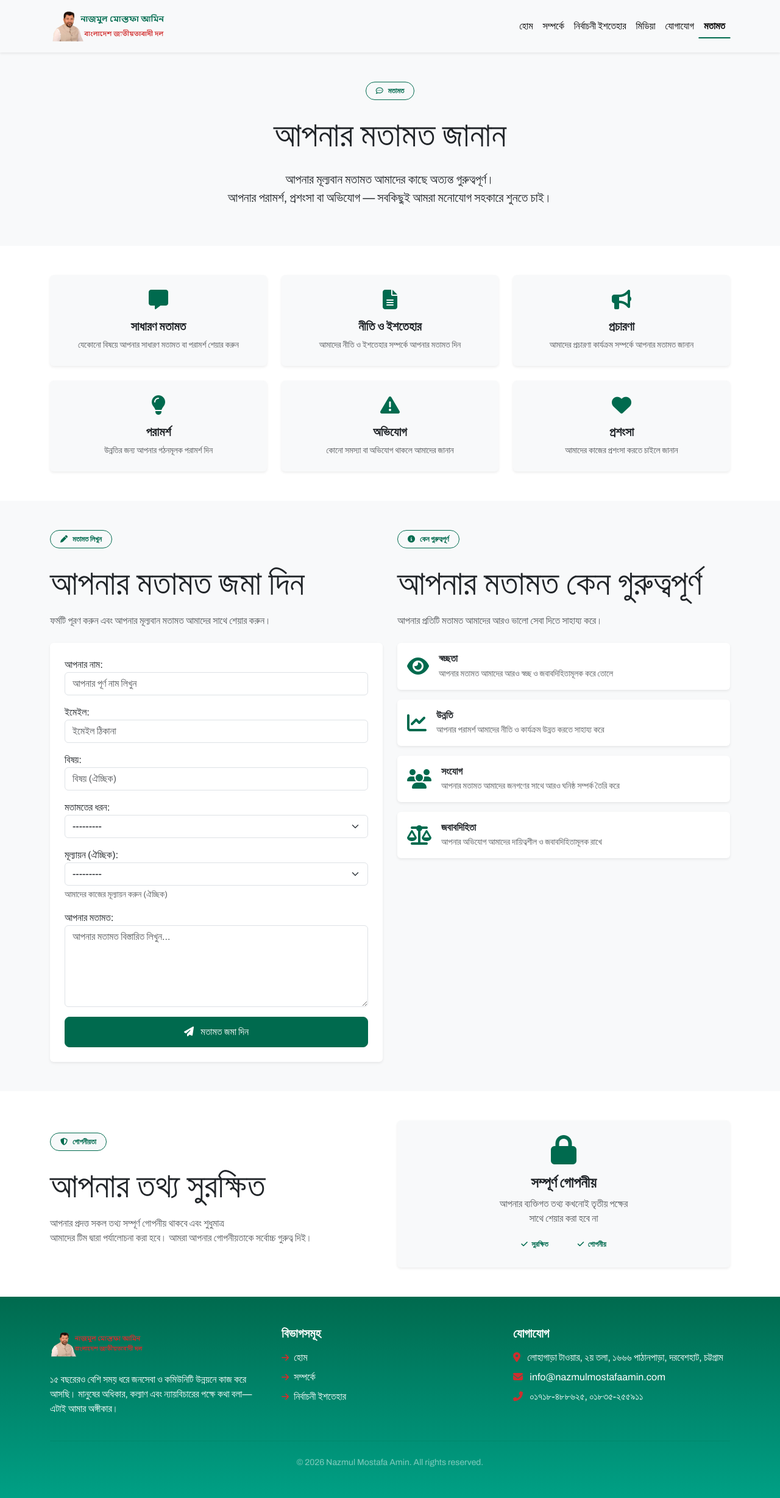
After one commit to hosnemubarak/election, a Django app: page /comments/ in a window 1280 px wide. The commit adds this page. Shown: the whole page at 61% size. Run offline with Django 5.2, Linux system fonts and the light colour scheme.

Commit message:
add comments

```diff
--- a/core/forms.py
+++ b/core/forms.py
@@ -1,16 +1,7 @@
 from django import forms
-from captcha.fields import CaptchaField
-from .models import ContactMessage
+from .models import ContactMessage, Comment
 
 class ContactForm(forms.ModelForm):
-    captcha = CaptchaField(
-        label='যাচাইকরণ কোড',
-        help_text='উপরের ছবিতে দেখানো অক্ষরগুলি লিখুন',
-        error_messages={
-            'invalid': 'যাচাইকরণ কোড সঠিক নয়। অনুগ্রহ করে আবার চেষ্টা করুন।',
-            'required': 'যাচাইকরণ কোড প্রয়োজন।'
-        }
-    )
 
     class Meta:
         model = ContactMessage
@@ -44,3 +35,42 @@ class ContactForm(forms.ModelForm):
             'department': 'বিভাগ',
             'message': 'বার্তা',
         }
+
+
+class CommentForm(forms.ModelForm):
+    class Meta:
+        model = Comment
+        fields = ['name', 'email', 'subject', 'category', 'rating', 'message']
+        widgets = {
+            'name': forms.TextInput(attrs={
+                'class': 'form-control',
+                'placeholder': 'আপনার পূর্ণ নাম লিখুন'
+            }),
+            'email': forms.EmailInput(attrs={
+                'class': 'form-control',
+                'placeholder': 'ইমেইল ঠিকানা'
+            }),
+            'subject': forms.TextInput(attrs={
+                'class': 'form-control',
+                'placeholder': 'বিষয় (ঐচ্ছিক)'
+            }),
+            'category': forms.Select(attrs={
+                'class': 'form-select'
+            }),
+            'rating': forms.Select(attrs={
+                'class': 'form-select'
+            }),
+            'message': forms.Textarea(attrs={
+                'class': 'form-control',
+                'rows': 5,
+                'placeholder': 'আপনার মতামত বিস্তারিত লিখুন...'
+            }),
+        }
+        labels = {
+            'name': 'আপনার নাম',
+            'email': 'ইমেইল',
+            'subject': 'বিষয়',
+            'category': 'মতামতের ধরন',
+            'rating': 'মূল্যায়ন (ঐচ্ছিক)',
+            'message': 'আপনার মতামত',
+        }
--- a/core/urls.py
+++ b/core/urls.py
@@ -13,5 +13,6 @@ urlpatterns = [
     path('manifesto/', views.manifesto, name='manifesto'),
     path('news-media/', views.news_media, name='news_media'),
     path('contact/', views.contact, name='contact'),
+    path('comments/', views.comments, name='comments'),
     path('captcha/', include('captcha.urls')),
 ]
--- a/core/views.py
+++ b/core/views.py
@@ -1,7 +1,7 @@
 from django.shortcuts import render, get_object_or_404, redirect
 from django.contrib import messages
 from .models import Event, PressRelease, Video
-from .forms import ContactForm
+from .forms import ContactForm, CommentForm
 
 def home(request):
     """Home page with latest 3 events, 6 videos, and 3 press releases"""
@@ -73,6 +73,22 @@ def contact(request):
 
     return render(request, 'contact.html', {'form': form})
 
+
+def comments(request):
+    """Comments/Feedback page for user opinions"""
+    if request.method == 'POST':
+        form = CommentForm(request.POST)
+        if form.is_valid():
+            form.save()
+            messages.success(request, 'আপনার মতামত সফলভাবে জমা হয়েছে। আপনার মূল্যবান মতামতের জন্য ধন্যবাদ।')
+            return redirect('comments')
+        else:
+            messages.error(request, 'ফর্মটি পূরণ করতে সমস্যা হয়েছে। অনুগ্রহ করে সকল ক্ষেত্র সঠিকভাবে পূরণ করুন।')
+    else:
+        form = CommentForm()
+
+    return render(request, 'comments.html', {'form': form})
+
 # Custom error handlers
 def custom_404(request, exception):
     return render(request, '404.html', status=404)
--- /dev/null
+++ b/templates/comments.html
@@ -0,0 +1,310 @@
+{% extends 'base.html' %}
+{% load static %}
+
+{% block title %}মতামত - Nazmul Mostafa Amin{% endblock %}
+
+{% block extra_css %}
+<style>
+    .comment-card {
+        transition: transform 0.3s;
+    }
+
+    .comment-card:hover {
+        transform: translateY(-5px);
+    }
+
+    .feedback-info-card {
+        transition: transform 0.3s;
+    }
+
+    .feedback-info-card:hover {
+        transform: scale(1.02);
+    }
+</style>
+{% endblock %}
+
+{% block content %}
+<!-- Hero Section -->
+<section class="bg-light py-5">
+    <div class="container text-center">
+        <div class="mb-4">
+            <span class="badge bg-light text-secondary px-3 py-2 rounded-pill border border-secondary">
+                <i class="far fa-comment-dots me-2"></i>মতামত
+            </span>
+        </div>
+        <h1 class="display-4 mb-4">আপনার মতামত জানান</h1>
+        <p class="lead mx-auto" style="max-width: 700px;">আপনার মূল্যবান মতামত আমাদের কাছে অত্যন্ত গুরুত্বপূর্ণ।<br>আপনার পরামর্শ, প্রশংসা বা অভিযোগ — সবকিছুই আমরা মনোযোগ সহকারে শুনতে চাই।</p>
+    </div>
+</section>
+
+<!-- Feedback Categories Info -->
+<section class="py-5">
+    <div class="container">
+        <div class="row g-4">
+
+            <!-- General Feedback -->
+            <div class="col-md-6 col-lg-4">
+                <div class="card comment-card border-0 shadow-sm text-center p-4 h-100"
+                    style="background-color: #f8f9fa;">
+                    <i class="fas fa-comment-alt fa-2x text-secondary mb-3"></i>
+                    <h5 class="fw-bold">সাধারণ মতামত</h5>
+                    <p class="small text-muted mb-0">
+                        যেকোনো বিষয়ে আপনার সাধারণ মতামত বা পরামর্শ শেয়ার করুন
+                    </p>
+                </div>
+            </div>
+
+            <!-- Policy Feedback -->
+            <div class="col-md-6 col-lg-4">
+                <div class="card comment-card border-0 shadow-sm text-center p-4 h-100"
+                    style="background-color: #f8f9fa;">
+                    <i class="fas fa-file-alt fa-2x text-secondary mb-3"></i>
+                    <h5 class="fw-bold">নীতি ও ইশতেহার</h5>
+                    <p class="small text-muted mb-0">
+                        আমাদের নীতি ও ইশতেহার সম্পর্কে আপনার মতামত দিন
+                    </p>
+                </div>
+            </div>
+
+            <!-- Campaign Feedback -->
+            <div class="col-md-6 col-lg-4">
+                <div class="card comment-card border-0 shadow-sm text-center p-4 h-100"
+                    style="background-color: #f8f9fa;">
+                    <i class="fas fa-bullhorn fa-2x text-secondary mb-3"></i>
+                    <h5 class="fw-bold">প্রচারণা</h5>
+                    <p class="small text-muted mb-0">
+                        আমাদের প্রচারণা কার্যক্রম সম্পর্কে আপনার মতামত জানান
+                    </p>
+                </div>
+            </div>
+
+            <!-- Suggestion -->
+            <div class="col-md-6 col-lg-4">
+                <div class="card comment-card border-0 shadow-sm text-center p-4 h-100"
+                    style="background-color: #f8f9fa;">
+                    <i class="fas fa-lightbulb fa-2x text-secondary mb-3"></i>
+                    <h5 class="fw-bold">পরামর্শ</h5>
+                    <p class="small text-muted mb-0">
+                        উন্নতির জন্য আপনার গঠনমূলক পরামর্শ দিন
+                    </p>
+                </div>
+            </div>
+
+            <!-- Complaint -->
+            <div class="col-md-6 col-lg-4">
+                <div class="card comment-card border-0 shadow-sm text-center p-4 h-100"
+                    style="background-color: #f8f9fa;">
+                    <i class="fas fa-exclamation-triangle fa-2x text-secondary mb-3"></i>
+                    <h5 class="fw-bold">অভিযোগ</h5>
+                    <p class="small text-muted mb-0">
+                        কোনো সমস্যা বা অভিযোগ থাকলে আমাদের জানান
+                    </p>
+                </div>
+            </div>
+
+            <!-- Appreciation -->
+            <div class="col-md-6 col-lg-4">
+                <div class="card comment-card border-0 shadow-sm text-center p-4 h-100"
+                    style="background-color: #f8f9fa;">
+                    <i class="fas fa-heart fa-2x text-secondary mb-3"></i>
+                    <h5 class="fw-bold">প্রশংসা</h5>
+                    <p class="small text-muted mb-0">
+                        আমাদের কাজের প্রশংসা করতে চাইলে জানান
+                    </p>
+                </div>
+            </div>
+
+        </div>
+    </div>
+</section>
+
+<!-- Feedback Form Section -->
+<section class="py-5 bg-light">
+    <div class="container">
+        <div class="row">
+            <div class="col-lg-6 mb-4 mb-lg-0">
+                <div class="mb-4">
+                    <span class="badge bg-light text-secondary px-3 py-2 rounded-pill border border-secondary">
+                        <i class="fas fa-pen me-2"></i>মতামত লিখুন
+                    </span>
+                </div>
+                <h2 class="display-4 mb-3">আপনার মতামত জমা দিন</h2>
+                <p class="text-muted mb-4">ফর্মটি পূরণ করুন এবং আপনার মূল্যবান মতামত আমাদের সাথে শেয়ার করুন।</p>
+
+                <!-- Success/Error Messages -->
+                {% if messages %}
+                {% for message in messages %}
+                <div class="alert alert-{{ message.tags }} alert-dismissible fade show" role="alert">
+                    {{ message }}
+                    <button type="button" class="btn-close" data-bs-dismiss="alert" aria-label="Close"></button>
+                </div>
+                {% endfor %}
+                {% endif %}
+
+                <div class="card border-0 shadow-sm p-4" style="background-color: #fff;">
+                    <form method="post">
+                        {% csrf_token %}
+
+                        <div class="mb-3">
+                            {{ form.name.label_tag }}
+                            {{ form.name }}
+                            {% if form.name.errors %}
+                            <div class="text-danger small">{{ form.name.errors }}</div>
+                            {% endif %}
+                        </div>
+
+                        <div class="mb-3">
+                            {{ form.email.label_tag }}
+                            {{ form.email }}
+                            {% if form.email.errors %}
+                            <div class="text-danger small">{{ form.email.errors }}</div>
+                            {% endif %}
+                        </div>
+
+                        <div class="mb-3">
+                            {{ form.subject.label_tag }}
+                            {{ form.subject }}
+                            {% if form.subject.errors %}
+                            <div class="text-danger small">{{ form.subject.errors }}</div>
+                            {% endif %}
+                        </div>
+
+                        <div class="mb-3">
+                            {{ form.category.label_tag }}
+                            {{ form.category }}
+                            {% if form.category.errors %}
+                            <div class="text-danger small">{{ form.category.errors }}</div>
+                            {% endif %}
+                        </div>
+
+                        <div class="mb-3">
+                            {{ form.rating.label_tag }}
+                            {{ form.rating }}
+                            {% if form.rating.errors %}
+                            <div class="text-danger small">{{ form.rating.errors }}</div>
+                            {% endif %}
+                            <small class="text-muted d-block mt-1">আমাদের কাজের মূল্যায়ন করুন (ঐচ্ছিক)</small>
+                        </div>
+
+                        <div class="mb-3">
+                            {{ form.message.label_tag }}
+                            {{ form.message }}
+                            {% if form.message.errors %}
+                            <div class="text-danger small">{{ form.message.errors }}</div>
+                            {% endif %}
+                        </div>
+
+                        <button type="submit" class="btn btn-secondary w-100">
+                            <i class="fas fa-paper-plane me-2"></i> মতামত জমা দিন
+                        </button>
+                    </form>
+                </div>
+            </div>
+
+            <!-- Why Your Feedback Matters Section -->
+            <div class="col-lg-6">
+                <div class="mb-4">
+                    <span class="badge bg-light text-secondary px-3 py-2 rounded-pill border border-secondary">
+                        <i class="fas fa-info-circle me-2"></i>কেন গুরুত্বপূর্ণ
+                    </span>
+                </div>
+                <h2 class="display-4 mb-3">আপনার মতামত কেন গুরুত্বপূর্ণ</h2>
+                <p class="text-muted mb-4">আপনার প্রতিটি মতামত আমাদের আরও ভালো সেবা দিতে সাহায্য করে।</p>
+
+                <div class="row g-3">
+
+                    <!-- Transparency -->
+                    <div class="col-12">
+                        <div class="card feedback-info-card border-0 shadow-sm p-3">
+                            <div class="d-flex align-items-center">
+                                <i class="fas fa-eye fa-2x text-secondary me-3"></i>
+                                <div>
+                                    <h6 class="fw-bold mb-1">স্বচ্ছতা</h6>
+                                    <p class="mb-0 text-muted small">আপনার মতামত আমাদের আরও স্বচ্ছ ও জবাবদিহিতামূলক করে তোলে</p>
+                                </div>
+                            </div>
+                        </div>
+                    </div>
+
+                    <!-- Improvement -->
+                    <div class="col-12">
+                        <div class="card feedback-info-card border-0 shadow-sm p-3">
+                            <div class="d-flex align-items-center">
+                                <i class="fas fa-chart-line fa-2x text-secondary me-3"></i>
+                                <div>
+                                    <h6 class="fw-bold mb-1">উন্নতি</h6>
+                                    <p class="mb-0 text-muted small">আপনার পরামর্শ আমাদের নীতি ও কার্যক্রম উন্নত করতে সাহায্য করে</p>
+                                </div>
+                            </div>
+                        </div>
+                    </div>
+
+                    <!-- Connection -->
+                    <div class="col-12">
+                        <div class="card feedback-info-card border-0 shadow-sm p-3">
+                            <div class="d-flex align-items-center">
+                                <i class="fas fa-users fa-2x text-secondary me-3"></i>
+                                <div>
+                                    <h6 class="fw-bold mb-1">সংযোগ</h6>
+                                    <p class="mb-0 text-muted small">আপনার মতামত আমাদের জনগণের সাথে আরও ঘনিষ্ঠ সম্পর্ক তৈরি করে</p>
+                                </div>
+                            </div>
+                        </div>
+                    </div>
+
+                    <!-- Accountability -->
+                    <div class="col-12">
+                        <div class="card feedback-info-card border-0 shadow-sm p-3">
+                            <div class="d-flex align-items-center">
+                                <i class="fas fa-balance-scale fa-2x text-secondary me-3"></i>
+                                <div>
+                                    <h6 class="fw-bold mb-1">জবাবদিহিতা</h6>
+                                    <p class="mb-0 text-muted small">আপনার অভিযোগ আমাদের দায়িত্বশীল ও জবাবদিহিতামূলক রাখে</p>
+                                </div>
+                            </div>
+                        </div>
+                    </div>
+
+                </div>
+
+            </div>
+        </div>
+    </div>
+</section>
+
+<!-- Privacy Notice Section -->
+<section class="py-5">
+    <div class="container">
+        <div class="row align-items-center">
+            <div class="col-lg-6 mb-4 mb-lg-0">
+                <div class="mb-4">
+                    <span class="badge bg-light text-secondary px-3 py-2 rounded-pill border border-secondary">
+                        <i class="fas fa-shield-alt me-2"></i>গোপনীয়তা
+                    </span>
+                </div>
+                <h2 class="display-4 mb-3">আপনার তথ্য সুরক্ষিত</h2>
+                <p class="text-muted">আপনার প্রদত্ত সকল তথ্য সম্পূর্ণ গোপনীয় থাকবে এবং শুধুমাত্র<br>আমাদের টিম দ্বারা পর্যালোচনা করা হবে। আমরা আপনার গোপনীয়তাকে সর্বোচ্চ গুরুত্ব দিই।</p>
+            </div>
+            <div class="col-lg-6">
+                <div class="card border-0 shadow-sm p-4 text-center" style="background-color: #f8f9fa;">
+                    <i class="fas fa-lock fa-3x text-secondary mb-3"></i>
+                    <h4 class="fw-bold">সম্পূর্ণ গোপনীয়</h4>
+                    <p class="text-muted mb-3">
+                        আপনার ব্যক্তিগত তথ্য কখনোই তৃতীয় পক্ষের<br>
+                        সাথে শেয়ার করা হবে না
+                    </p>
+                    <div class="d-flex justify-content-center gap-3">
+                        <span class="badge bg-secondary-soft text-secondary px-3 py-2">
+                            <i class="fas fa-check me-1"></i> সুরক্ষিত
+                        </span>
+                        <span class="badge bg-secondary-soft text-secondary px-3 py-2">
+                            <i class="fas fa-check me-1"></i> গোপনীয়
+                        </span>
+                    </div>
+                </div>
+            </div>
+
+        </div>
+    </div>
+</section>
+{% endblock %}
--- a/templates/partials/navbar.html
+++ b/templates/partials/navbar.html
@@ -25,6 +25,9 @@
                                 <li class="nav-item"><a
                                                 class="nav-link {% if request.resolver_match.url_name == 'contact' %}active{% endif %}"
                                                 href="{% url 'contact' %}">যোগাযোগ</a></li>
+                                <li class="nav-item"><a
+                                                class="nav-link {% if request.resolver_match.url_name == 'comments' %}active{% endif %}"
+                                                href="{% url 'comments' %}">মতামত</a></li>
                         </ul>
                 </div>
         </div>
```
Also changed, not shown: COMMENTS_PAGE_SETUP.md (added, +249 -0 lines), core/admin.py (+10 -1 lines), core/models.py (+37 -0 lines), templates/contact.html (+0 -9 lines).
